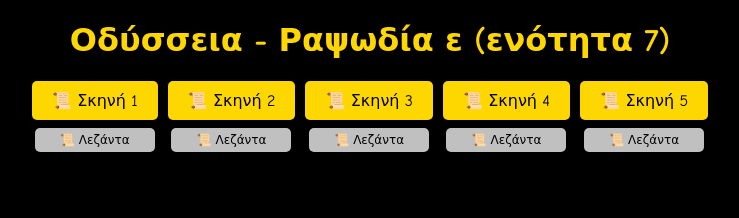
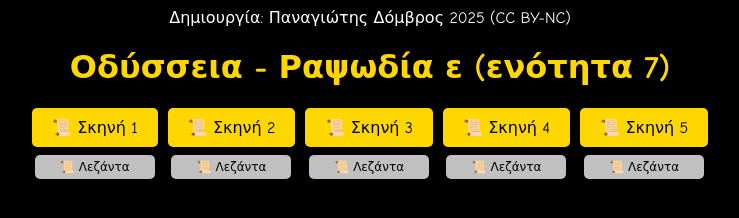
Before and after one commit to pdomvros/odyssey5, a plain HTML site: page index.html in a window 1280 px wide. Shown: the whole page, without its empty margins (270-1009 px from the left). Drawn offline with Linux system fonts and the light colour scheme.

Commit message:
Update index.html

```diff
--- a/index.html
+++ b/index.html
@@ -82,6 +82,7 @@
     </style>
 </head>
 <body>
+    <div class="author">Δημιουργία: Παναγιώτης Δόμβρος 2025 (CC BY-NC)</div>
     <h1>Οδύσσεια - Ραψωδία ε (ενότητα 7)</h1>
 
     <div class="controls">
```
